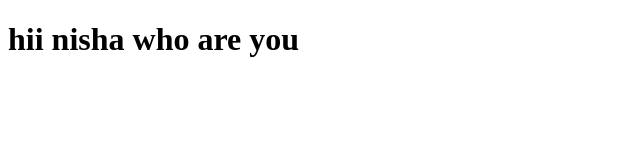
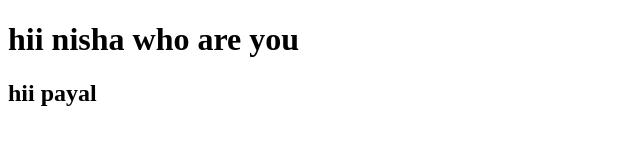
Before and after one commit to Payal-soni414/Learning, a plain HTML site: page nisha.html in a window 1280 px wide. Shown: the whole page, without its empty margins (0-640 px from the left). Drawn offline with Linux system fonts and the light colour scheme.

Commit message:
for payal

```diff
--- a/nisha.html
+++ b/nisha.html
@@ -7,6 +7,7 @@
 </head>
 <body>
   <h1>hii nisha who are you</h1>
+  <h2>hii payal</h2>
 
 </body>
 </html>
```
